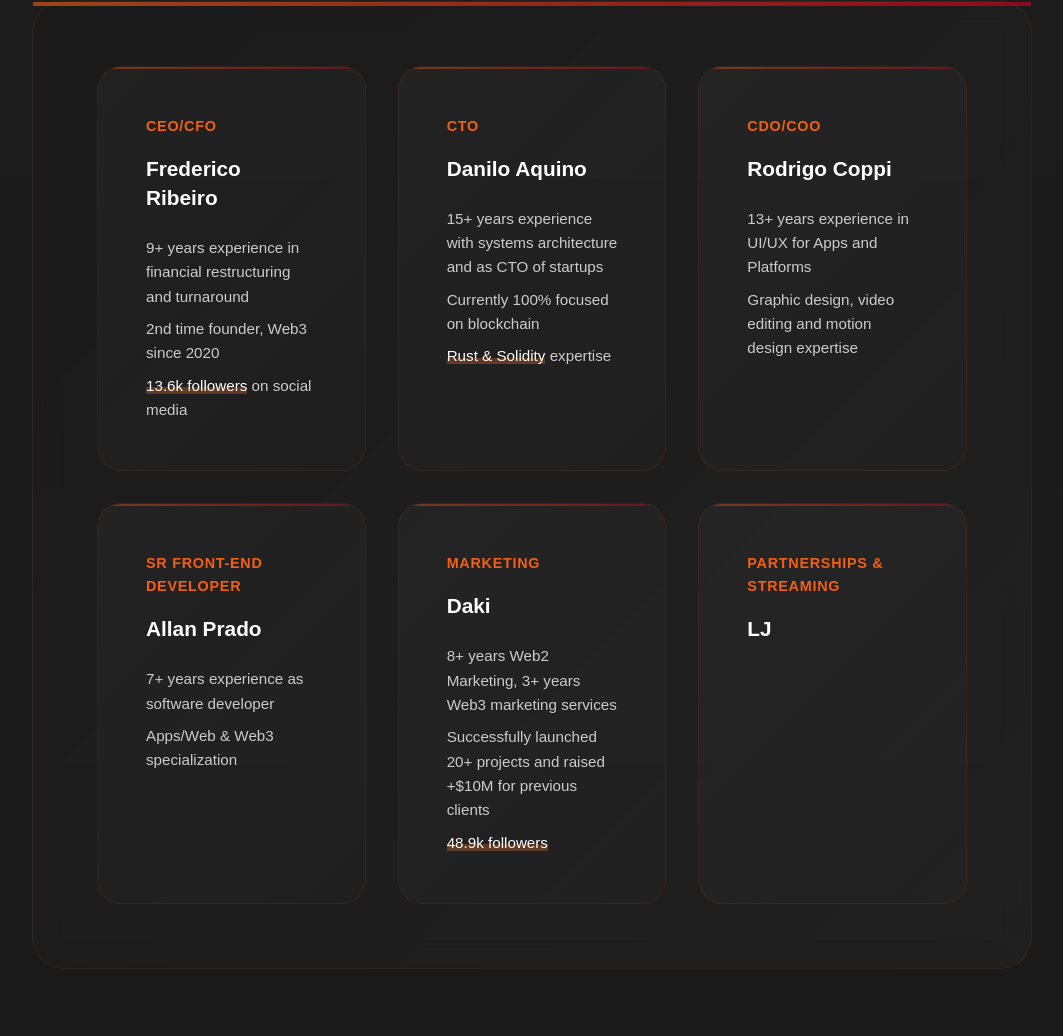
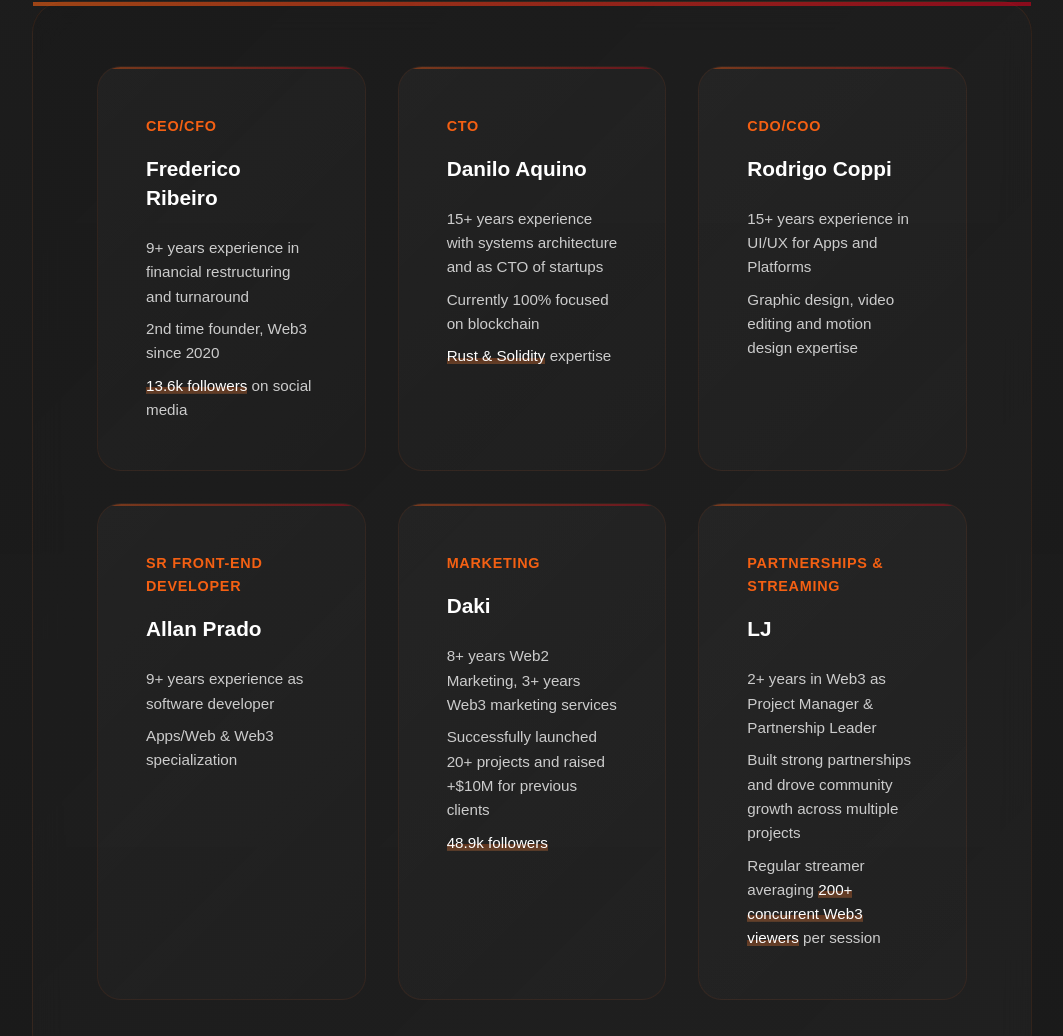
Before and after one commit to rodcoppi/arenadrop-onepage, a plain HTML site: page index.html in a window 1280 px wide. Shown: the part 8992-10028 px from the top of the page, without its empty margins (108-1171 px from the left). Drawn offline with nearby package versions, Linux system fonts and the light colour scheme; a web font is replaced by a local one.

Commit message:
Fixing teams card

```diff
--- a/index.html
+++ b/index.html
@@ -279,7 +279,7 @@
                             <div class="member-role">CDO/COO</div>
                             <h4>Rodrigo Coppi</h4>
                             <div class="member-details">
-                                <p>13+ years experience in UI/UX for Apps and Platforms</p>
+                                <p>15+ years experience in UI/UX for Apps and Platforms</p>
                                 <p>Graphic design, video editing and motion design expertise</p>
                             </div>
                         </div>
@@ -288,7 +288,7 @@
                             <div class="member-role">Sr Front-End Developer</div>
                             <h4>Allan Prado</h4>
                             <div class="member-details">
-                                <p>7+ years experience as software developer</p>
+                                <p>9+ years experience as software developer</p>
                                 <p>Apps/Web & Web3 specialization</p>
                             </div>
                         </div>
@@ -307,7 +307,9 @@
                             <div class="member-role">Partnerships & Streaming</div>
                             <h4>LJ</h4>
                             <div class="member-details">
-                                <p></p>
+                                <p>2+ years in Web3 as Project Manager & Partnership Leader</p>
+                                <p>Built strong partnerships and drove community growth across multiple projects</p>
+                                <p>Regular streamer averaging <mark>200+ concurrent Web3 viewers</mark> per session</p>
                             </div>
                         </div>
                     </div>
```
